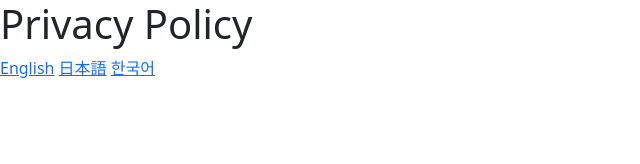
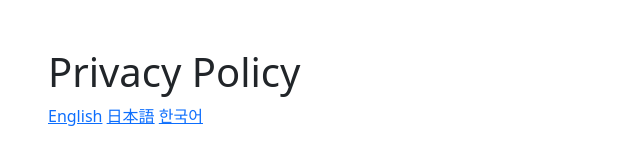
Before and after one commit to jhh78/jhh78.github.io, a plain HTML site: page index.html in a window 1280 px wide. Shown: the whole page, without its empty margins (0-640 px from the left). Drawn offline with nearby package versions, Linux system fonts and the light colour scheme.

Commit message:
스타일을 추가하여 본문에 패딩을 적용했습니다.

```diff
--- a/index.html
+++ b/index.html
@@ -5,6 +5,11 @@
         integrity="sha384-T3c6CoIi6uLrA9TneNEoa7RxnatzjcDSCmG1MXxSR1GAsXEV/Dwwykc2MPK8M2HN"
         crossorigin="anonymous"
     />
+    <style>
+        body {
+            padding: 3rem;
+        }
+    </style>
     <body>
         <h1>Privacy Policy</h1>
         <a href="/policys/en.html">English</a>
```
